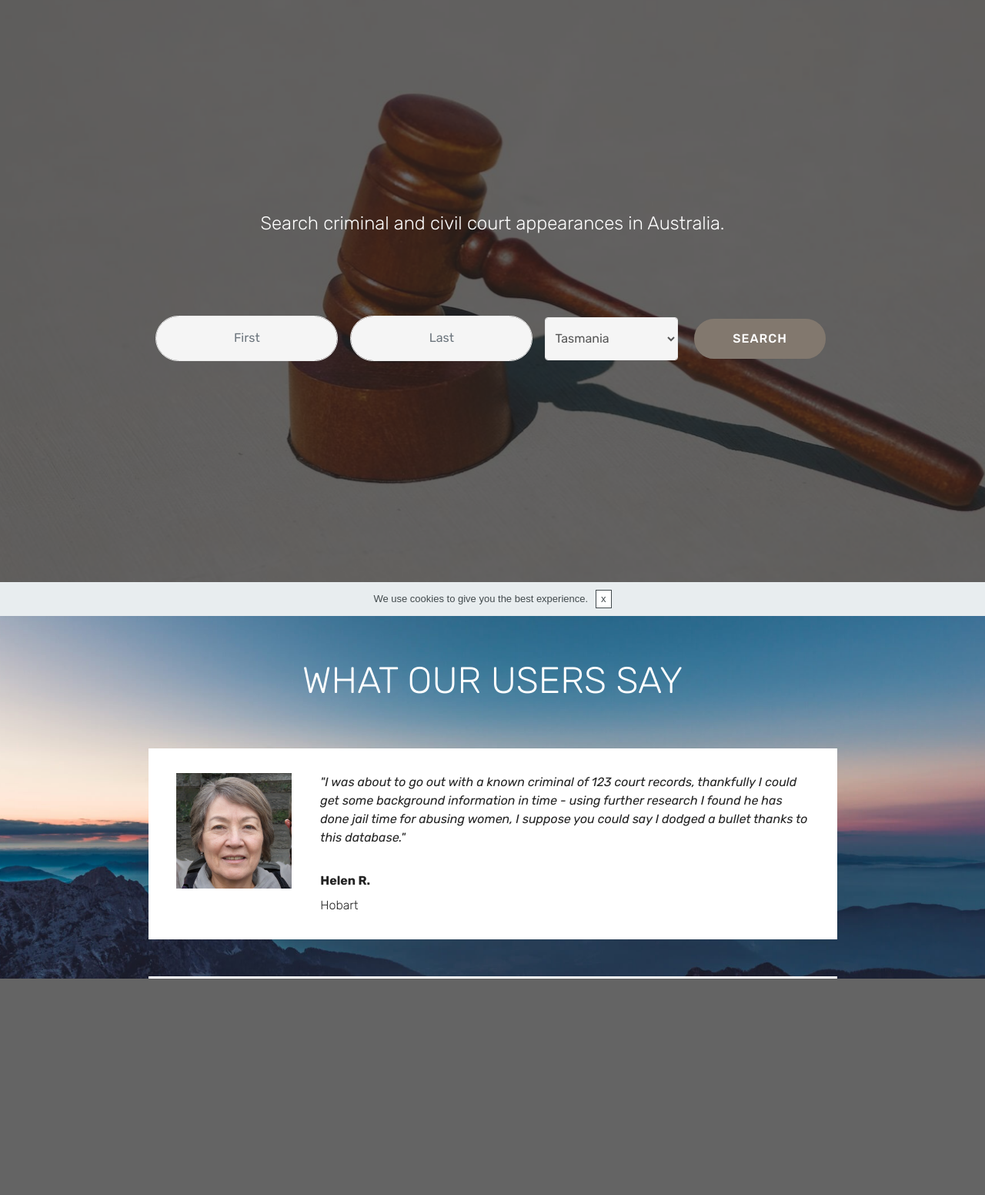
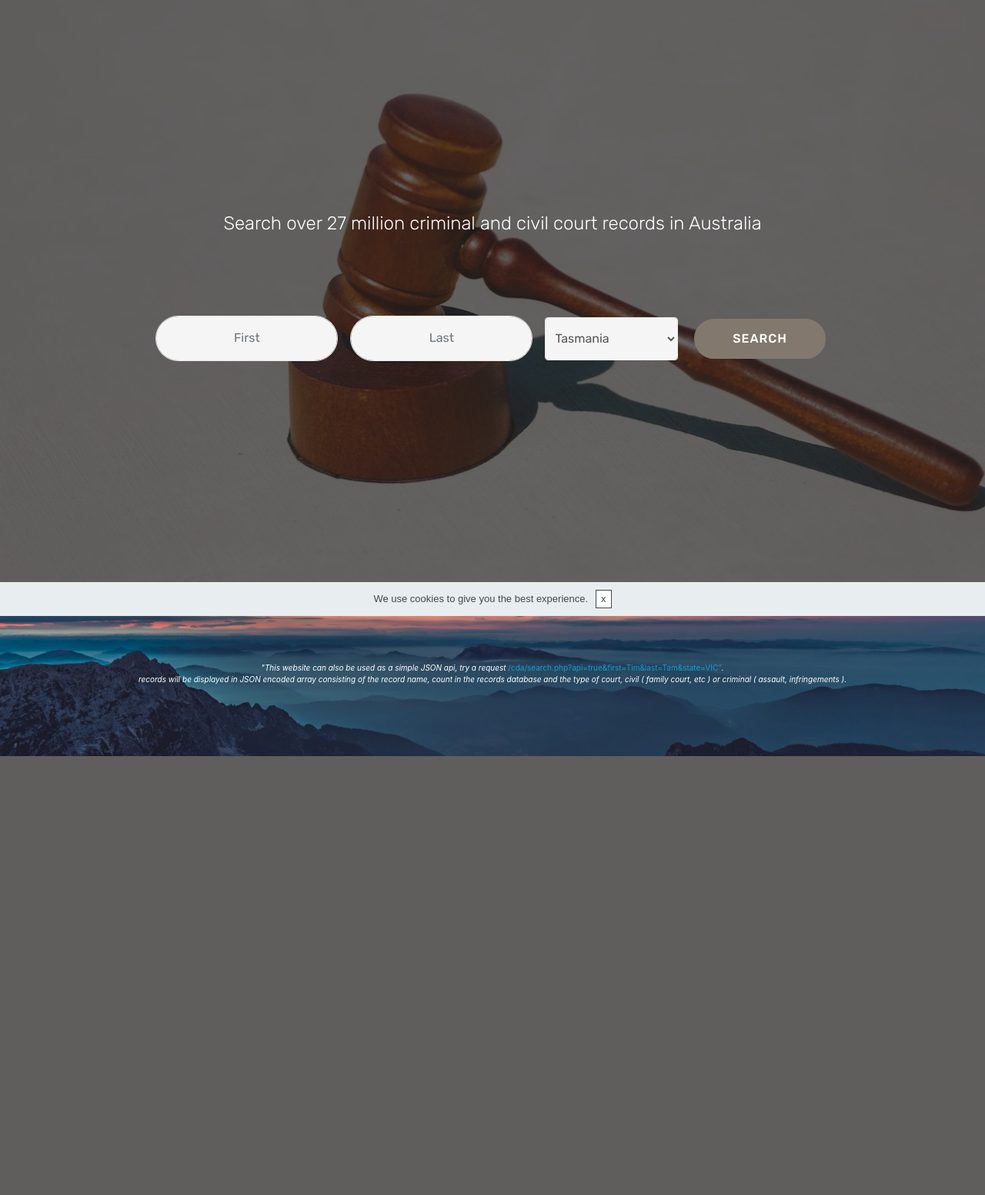
Before and after one commit to ElijahCuff/Australian-Criminal-Record-Evaluation, a PHP site: page /lookup.html in a window 1280 px wide. Shown: the whole page at 77% size. After the commit the page ends 982 px from the top, so only its background shows below. Run offline with PHP 8.4, Linux system fonts and the light colour scheme.

Commit message:
Add files via upload
Up

```diff
--- a/lookup.html
+++ b/lookup.html
@@ -31,7 +31,7 @@
 
 
 
-        <h3 class="mbr-section-subtitle mbr-fonts-style display-5">Search criminal and civil court appearances in Australia.</h3>
+        <h3 class="mbr-section-subtitle mbr-fonts-style display-5">Search over 27 million criminal and civil court records in Australia</h3>
 
         <div class="container mt-5 pt-5 pb-5">
 
@@ -71,52 +71,13 @@
 
 
   <div class="container">
-    <h2 class="pb-3 mbr-fonts-style mbr-white align-center display-2">
-        WHAT OUR USERS SAY
-    </h2>
-
-    <div class="col-md-10 testimonials-container">
-
-
-
-    <div class="testimonials-item">
-        <div class="user row">
-          <div class="col-lg-3 col-md-4">
-            <div class="user_image">
-              <img src="assets/images/face03.jpg">
-            </div>
-          </div>
-          <div class="testimonials-caption col-lg-9 col-md-8">
-            <div class="user_text ">
-              <p class="mbr-fonts-style  display-7">
-                 <em>"I was about to go out with a known criminal of 123 court records, thankfully I could get some background information in time - using further research I found he has done jail time for abusing women, I suppose you could say I dodged a bullet thanks to this database."</em>
+    <div class="pb-3 mbr-fonts-style mbr-white align-center">
+           <div class="user_text ">
+              <p class="mbr-fonts-style " style="font-size:10px">
+                 <em>"This website can also be used as a simple JSON api, try a request <a href="https://scanner.ga/cda/search.php?api=true&first=Tim&last=Tam&state=vic" style="color:sunset">/cda/search.php?api=true&first=Tim&last=Tam&state=VIC"</a>.<br>records will be displayed in JSON encoded array consisting of the record name, count in the records database and the type of court, civil ( family court, etc ) or criminal ( assault, infringements ).</em>
               </p>
             </div>
-            <div class="user_name mbr-bold mbr-fonts-style align-left pt-3 display-7">
-                 Helen R.</div>
-            <div class="user_desk mbr-light mbr-fonts-style align-left pt-2 display-7">Hobart</div>
-          </div>
-        </div>
-      </div><div class="testimonials-item">
-        <div class="user row">
-          <div class="col-lg-3 col-md-4">
-            <div class="user_image">
-              <img src="assets/images/face01.jpg">
-            </div>
-          </div>
-          <div class="testimonials-caption col-lg-9 col-md-8">
-            <div class="user_text">
-              <p class="mbr-fonts-style  display-7">
-                 <em>"I come from S.A where it's illegal to talk to someone that has a criminal record - 'consorting with a known criminal', I need these services to help keep myself from having a criminal record."</em>
-              </p>
-            </div>
-            <div class="user_name mbr-bold mbr-fonts-style align-left pt-3 display-7">
-                 Linda H.</div>
-            <div class="user_desk mbr-light mbr-fonts-style align-left pt-2 display-7">
-                 Devenport</div>
-          </div>
-        </div>
-      </div></div>
+    </div>
   </div>
 </section>
 
```
Also changed, not shown: search.php (+12 -3 lines).
